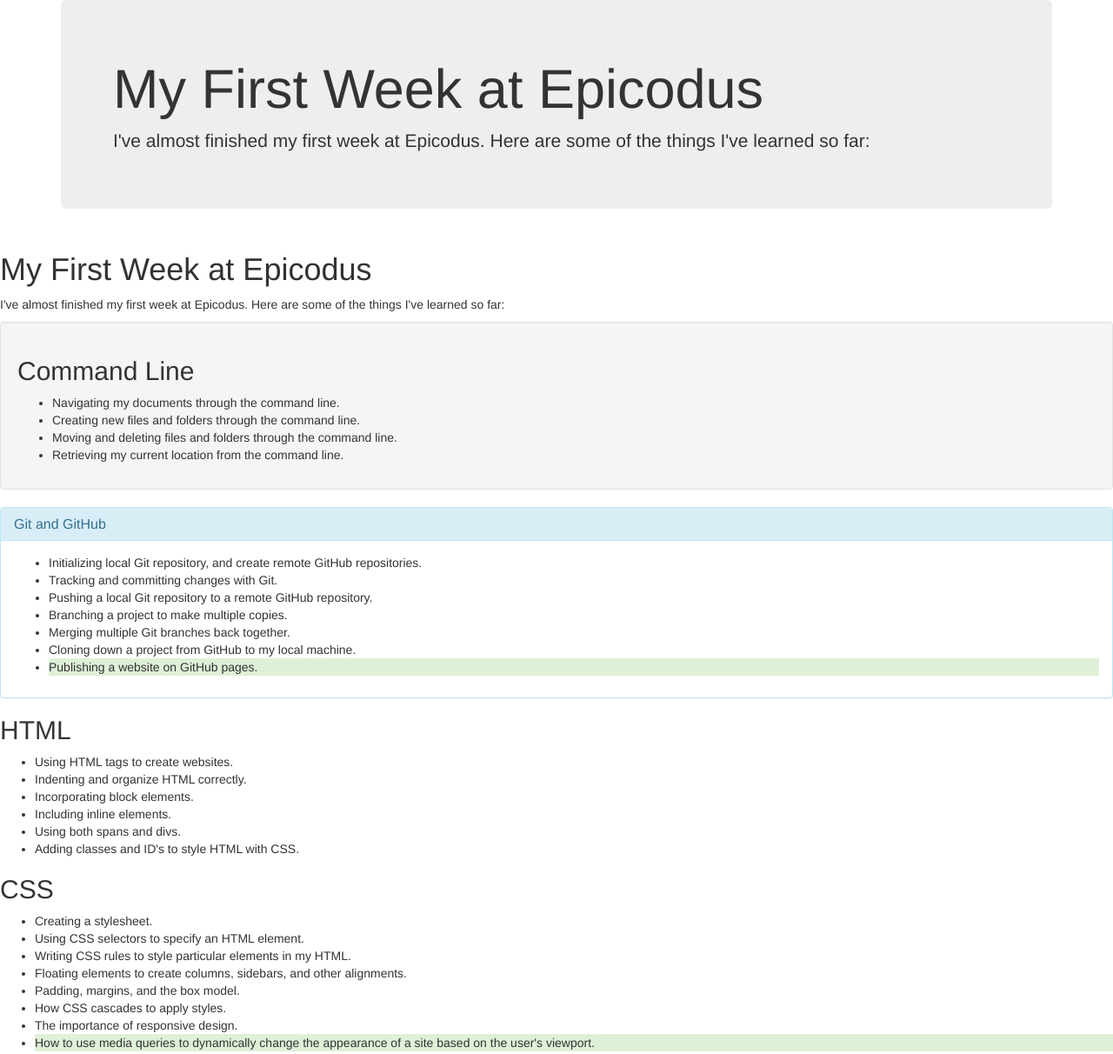
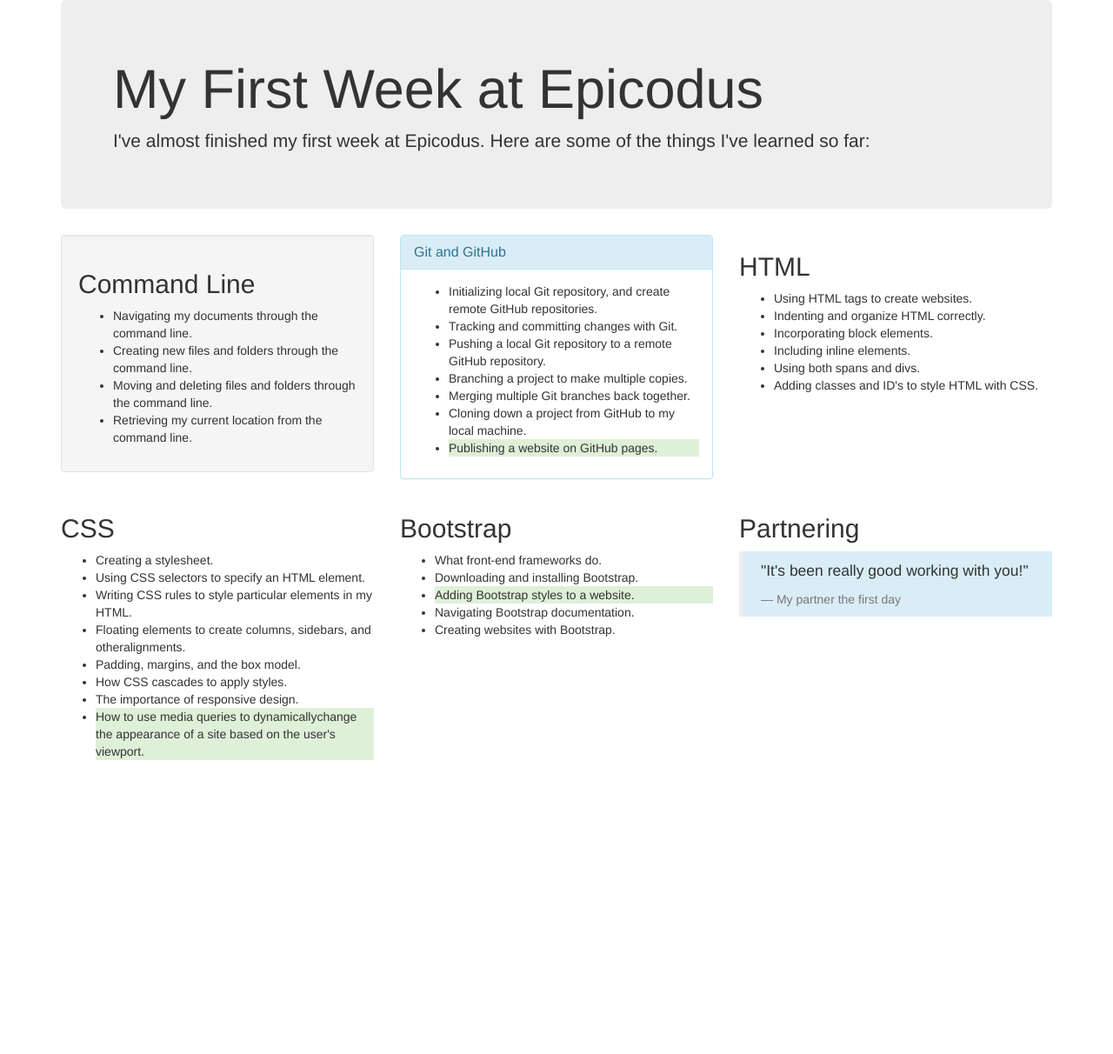
Before and after one commit to carolinaoaraujo/week-in-review, a plain HTML site: page index.html in a window 1280 px wide. Shown: the top 1212 px of the page at 87% size. After the commit the page ends 884 px from the top, so only its background shows below. Drawn offline with Linux system fonts and the light colour scheme.

Commit message:
it will change each section into 2 rows of 3.

```diff
--- a/index.html
+++ b/index.html
@@ -12,11 +12,8 @@
           I've almost finished my first week at Epicodus. Here are some of the things I've learned so far:
         </p>
       </div>
-    </div>
-    <h1>My First Week at Epicodus</h1>
-    <p>
-      I've almost finished my first week at Epicodus. Here are some of the things I've learned so far:
-    </p>
+      <div class="row">
+        <div class="col-md-4">
           <div class="well">
             <h2>Command Line</h2>
             <ul>
@@ -26,6 +23,8 @@
               <li>Retrieving my current location from the command line.</li>
             </ul>
           </div>
+        </div>
+        <div class="col-md-4">
           <div class="panel panel-info">
             <div class="panel-heading">
               <h2 class="panel-title">Git and GitHub</h2>
@@ -42,6 +41,8 @@
               </ul>
             </div>
           </div>
+        </div>
+        <div class="col-md-4">
           <h2>HTML</h2>
           <ul>
             <li>Using HTML tags to create websites.</li>
@@ -51,17 +52,23 @@
             <li>Using both spans and divs.</li>
             <li>Adding classes and ID's to style HTML with CSS.</li>
           </ul>
+        </div>
+      </div>
+      <div class="row">
+        <div class="col-md-4">
           <h2>CSS</h2>
           <ul>
             <li>Creating a stylesheet.</li>
             <li>Using CSS selectors to specify an HTML element.</li>
             <li>Writing CSS rules to style particular elements in my HTML.</li>
-      <li>Floating elements to create columns, sidebars, and other alignments.</li>
+            <li>Floating elements to create columns, sidebars, and otheralignments.</li>
             <li>Padding, margins, and the box model.</li>
             <li>How CSS cascades to apply styles.</li>
             <li>The importance of responsive design.</li>
-      <li class="bg-success">How to use media queries to dynamically change the appearance of a site based on the user's viewport.</li>
+            <li class="bg-success">How to use media queries to dynamicallychange the appearance of a site based on the user's viewport.</li>
           </ul>
+        </div>
+        <div class="col-md-4">
           <h2>Bootstrap</h2>
           <ul>
             <li>What front-end frameworks do.</li>
@@ -70,10 +77,15 @@
             <li>Navigating Bootstrap documentation.</li>
             <li>Creating websites with Bootstrap.</li>
           </ul>
+        </div>
+        <div class="col-md-4">
           <h2>Partnering</h2>
           <blockquote class="bg-info">
             <p>"It's been really good working with you!"</p>
             <footer>My partner the first day</footer>
           </blockquote>
+        </div>
+      </div>
+    </div>
   </body>
 </html>
```
Lines whose indentation alone changed are shown as unchanged.
